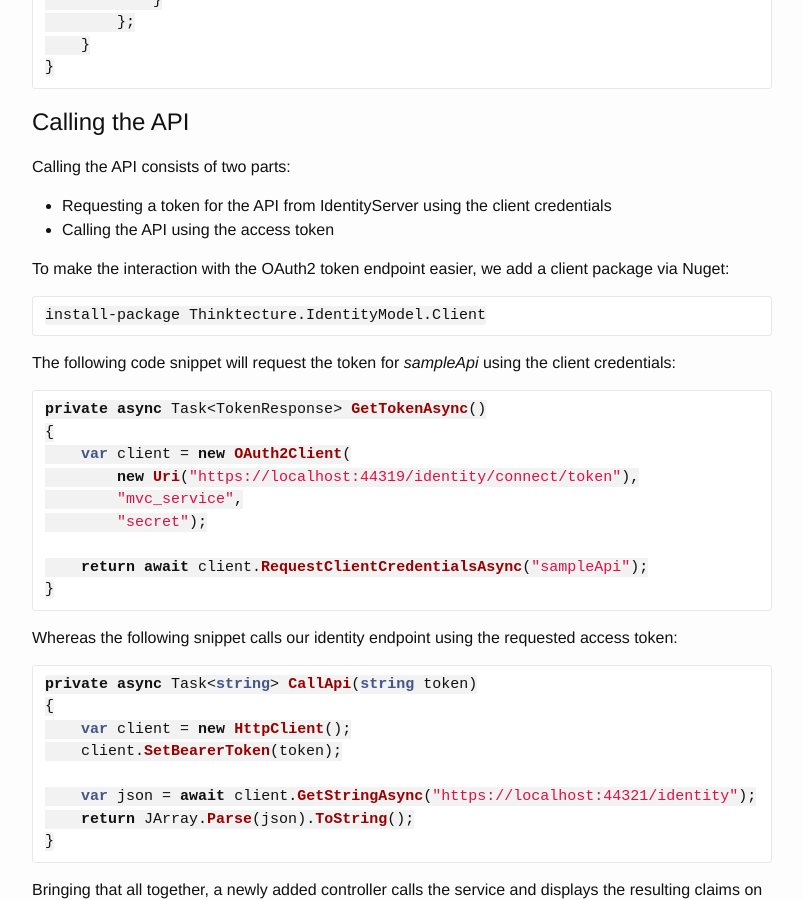
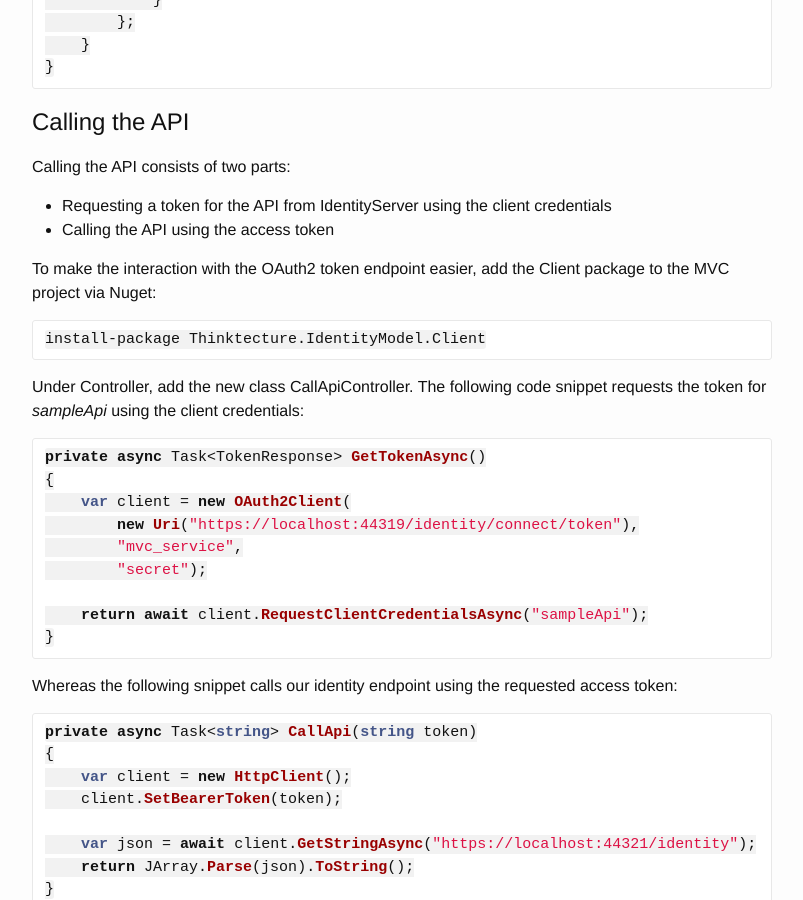
Before and after one commit to IdentityServer/Documentation, a Jekyll site: the page built from docs/overview/mvcGettingStarted.md, in a window 1280 px wide and 900 px high, scrolled down 23821 px. Shown: the whole window, without its empty margins (238-1041 px from the left). Built offline with Jekyll 4.4.1, drawn with Linux system fonts in a browser that asks for light colours; Markdown is read by kramdown in place of the engine named in the settings.

Commit message:
Update mvcGettingStarted.md
Just a small clarification on the CallAPI setup.

````diff
--- a/docs/overview/mvcGettingStarted.md
+++ b/docs/overview/mvcGettingStarted.md
@@ -832,13 +832,13 @@ Calling the API consists of two parts:
 * Requesting a token for the API from IdentityServer using the client credentials
 * Calling the API using the access token
 
-To make the interaction with the OAuth2 token endpoint easier, we add a client package via Nuget:
+To make the interaction with the OAuth2 token endpoint easier, add the Client package to the MVC project via Nuget:
 
 ```
 install-package Thinktecture.IdentityModel.Client
 ```
 
-The following code snippet will request the token for *sampleApi* using the client credentials:
+Under Controller, add the new class CallApiController. The following code snippet requests the token for *sampleApi* using the client credentials:
 
 ```csharp
 private async Task<TokenResponse> GetTokenAsync()
````
